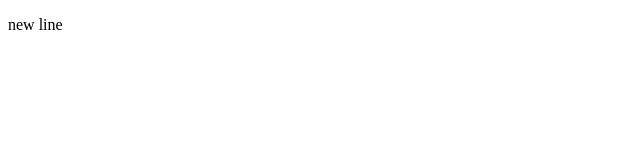
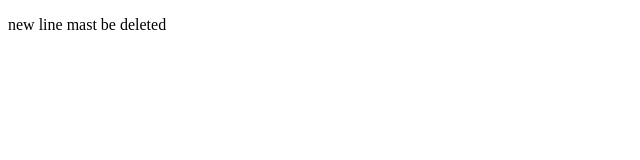
Before and after one commit to BOMBO454/P_S_Testing, a plain HTML site: page git/index.html in a window 1280 px wide. Shown: the whole page, without its empty margins (0-640 px from the left). Drawn offline with Linux system fonts and the light colour scheme.

Commit message:
modified:   git/index.html

```diff
--- a/git/index.html
+++ b/git/index.html
@@ -4,6 +4,6 @@
 	<title>Hello</title>
 </head>
 <body>
-	<p>new line</p>
+	<p>new line mast be deleted</p>
 </body>
 </html>
```
